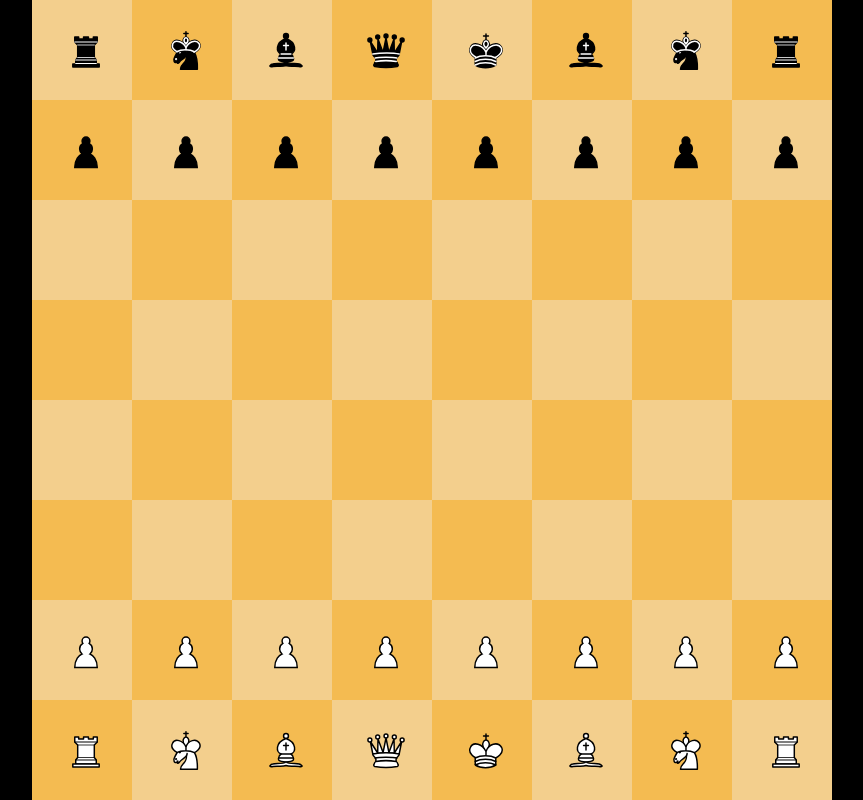
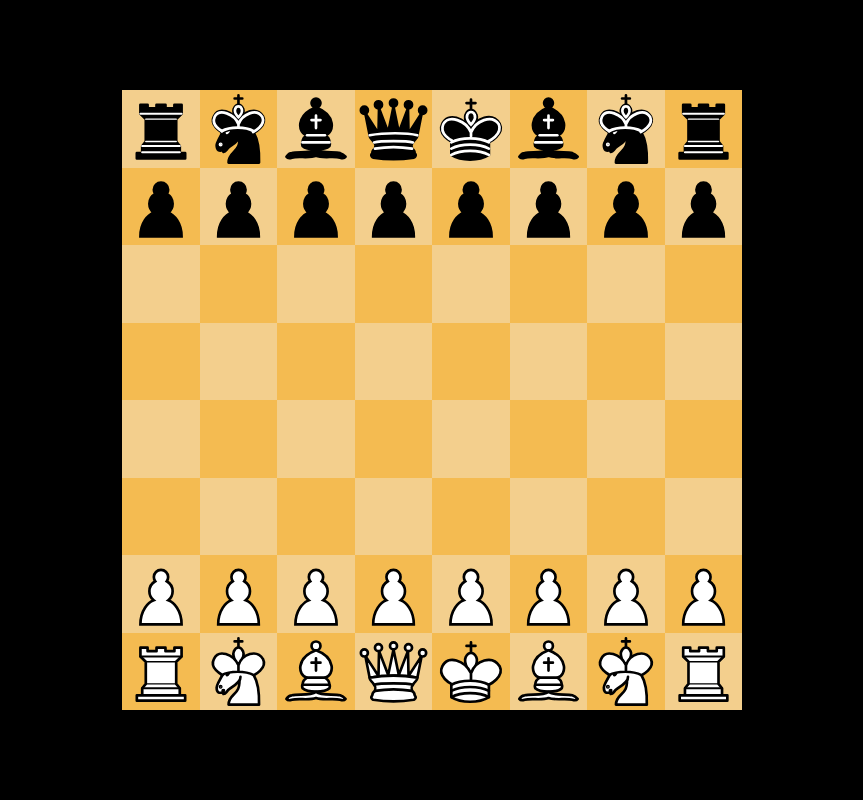
Before and after one commit to siri170606/Chess-game, a React (Create React App) app in the folder chess/: page / in a window 1280 px wide. Shown: the whole page, without its empty margins (208-1071 px from the left). Built offline with nearby package versions, Linux system fonts and the light colour scheme.

Commit message:
new commit

```diff
--- a/chess/src/components/Chessboard/Chessboard.css
+++ b/chess/src/components/Chessboard/Chessboard.css
@@ -1,8 +1,8 @@
 #chessboard{
       display:grid;
-    grid-template-columns: repeat(8,100px);
-    grid-template-rows: repeat(8,100px);
-    width:800px;
-    height:800px;
+    grid-template-columns: repeat(8,77.5px);
+    grid-template-rows: repeat(8,77.5px);
+    width:620px;
+    height:620px;
     background-color:blue;
 }
--- a/chess/src/components/Chessboard/Chessboard.tsx
+++ b/chess/src/components/Chessboard/Chessboard.tsx
@@ -12,7 +12,20 @@ interface Piece{
 }
 const pieces:Piece[]=[];
 
+for(let p=0; p < 2; p++){
+    const type = (p === 0) ? "b" : "w";
+    const y= (p === 0) ? 7 : 0;
 
+pieces.push({image:`/images/rook-${type}.svg`,x:0,y});
+pieces.push({image:`/images/rook-${type}.svg`,x:7,y});
+pieces.push({image:`/images/rknight-${type}.svg`,x:1,y});
+pieces.push({image:`/images/rknight-${type}.svg`,x:6,y});
+pieces.push({image:`/images/bishop-${type}.svg`,x:2,y});
+pieces.push({image:`/images/bishop-${type}.svg`,x:5,y});
+pieces.push({image:`/images/queen-${type}.svg`,x:3,y});
+pieces.push({image:`/images/king-${type}.svg`,x:4,y});
+
+}
 
 for (let i=0;i<8;i++){
 pieces.push({image:"/images/pawn-b.svg",x:i,y:6});
@@ -22,24 +35,40 @@ for (let i=0;i<8;i++){
 pieces.push({image:"/images/pawn-w.svg",x:i,y:1});
 }
 
-pieces.push({image:"/images/rook-b.svg",x:0,y:7});
-pieces.push({image:"/images/rook-b.svg",x:7,y:7});
-pieces.push({image:"/images/rknight-b.svg",x:1,y:7});
-pieces.push({image:"/images/rknight-b.svg",x:6,y:7});
-pieces.push({image:"/images/bishop-b.svg",x:2,y:7});
-pieces.push({image:"/images/bishop-b.svg",x:5,y:7});
-pieces.push({image:"/images/queen-b.svg",x:3,y:7});
-pieces.push({image:"/images/king-b.svg",x:4,y:7});
+let activePiece: HTMLElement | null = null;
 
-pieces.push({image:"/images/rook-w.svg",x:0,y:0});
-pieces.push({image:"/images/rook-w.svg",x:7,y:0});
-pieces.push({image:"/images/rknight-w.svg",x:1,y:0});
-pieces.push({image:"/images/rknight-w.svg",x:6,y:0});
-pieces.push({image:"/images/bishop-w.svg",x:2,y:0});
-pieces.push({image:"/images/bishop-w.svg",x:5,y:0});
-pieces.push({image:"/images/queen-w.svg",x:3,y:0});
-pieces.push({image:"/images/king-w.svg",x:4,y:0});
+function grabPiece(e: React.MouseEvent){
+    const element = e.target as HTMLElement;
+    if(element.classList.contains("chess-piece")){
+        console.log(e);
 
+        const x = e.clientX - 38.75 ;
+        const y = e.clientY - 38.75;
+        element.style.position = "absolute";
+        element.style.left = `${x}px`;
+        element.style.top = `${y}px`;
+
+        activePiece = element;
+    }
+
+}
+
+function movePiece(e: React.MouseEvent){
+    if(activePiece){
+        const x = e.clientX - 50 ;
+        const y = e.clientY - 50;
+        activePiece.style.position = "absolute";
+        activePiece.style.left = `${x}px`;
+        activePiece.style.top = `${y}px`;
+    }
+
+}
+
+function dropPiece(e: React.MouseEvent){
+    if(activePiece) {
+        activePiece =null;
+    }
+}
 export default function Chessboard(){
 let board=[];
 for(let j=verticalaxis.length-1;j>=0;j--){
@@ -51,11 +80,18 @@ for(let j=verticalaxis.length-1;j>=0;j--){
             image=p.image;
            }
         })
-       board.push(<Tile image={image} number={number} />);
+       board.push(<Tile key={`&{j},${i}`} image={image} number={number} />);
 
     }
 }
-    return <div id="chessboard">{board}
+    return (
+    <div
+        onMouseMove={(e)=> movePiece(e)}
+        onMouseDown={(e)=>grabPiece(e)}
+        onMouseUp={(e) => dropPiece(e)}
+        id="chessboard">
+        {board}
 
     </div>
+    );
 }
--- a/chess/src/components/Tile/tile.css
+++ b/chess/src/components/Tile/tile.css
@@ -1,9 +1,25 @@
 .tile{
-    height:100px;
-    width:100px;
+    height:77.5px;
+    width:77.5px;
     display: grid;
     place-content: center;
 
+}
+
+.tile .chess-piece {
+    width: 77.5px;
+    height: 77.5px;
+    background-repeat: no-repeat;
+    background-position: center;
+    background-size: 80px;
+
+}
+.tile .chess-piece:hover {
+    cursor: grab;
+}
+
+.tile .chess-piece:active{
+    cursor: grabbing;
 }
 .tile img {
   max-width: 70%;
--- a/chess/src/components/Tile/tile.tsx
+++ b/chess/src/components/Tile/tile.tsx
@@ -6,11 +6,19 @@ interface Props{
 }
 
 export default function tile({number,image}:Props){
-    if(number%2===0){
-       return <div className='tile black-tile'><img src={image}/></div>
+    if(number % 2 === 0){
+        return(
+        <div className='tile black-tile'>
+            {image &&<div style={{backgroundImage: `url(${image})`}} className="chess-piece"> </div>}
+        </div>
+        );
     }
     else{
-        return <div className='tile white-tile'><img src={image}/></div>
+        return (
+        <div className='tile white-tile'>
+            {image && <div style={{backgroundImage: `url(${image})`}} className="chess-piece"> </div>}
+        </div>
+        );
     }
 
 }
```
Also changed, not shown: chess/src/App.css (line endings or trailing spaces).
